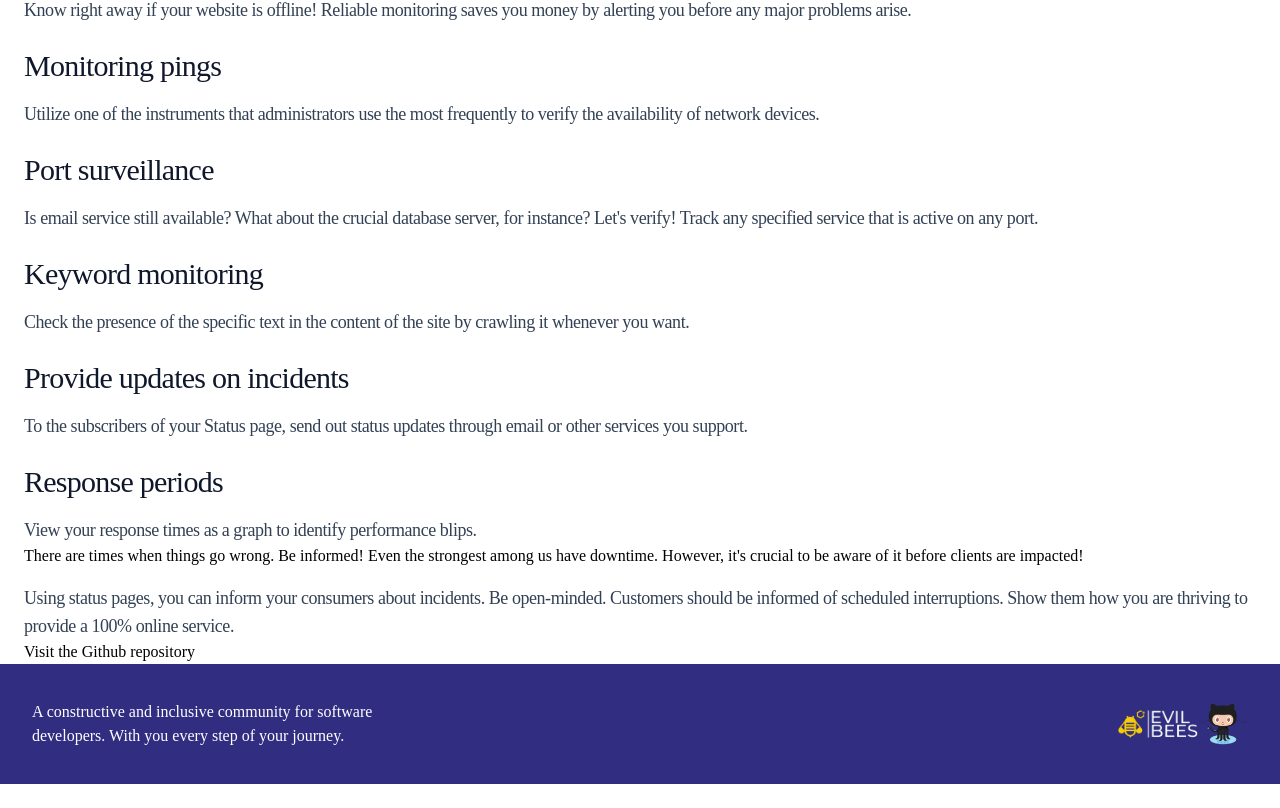
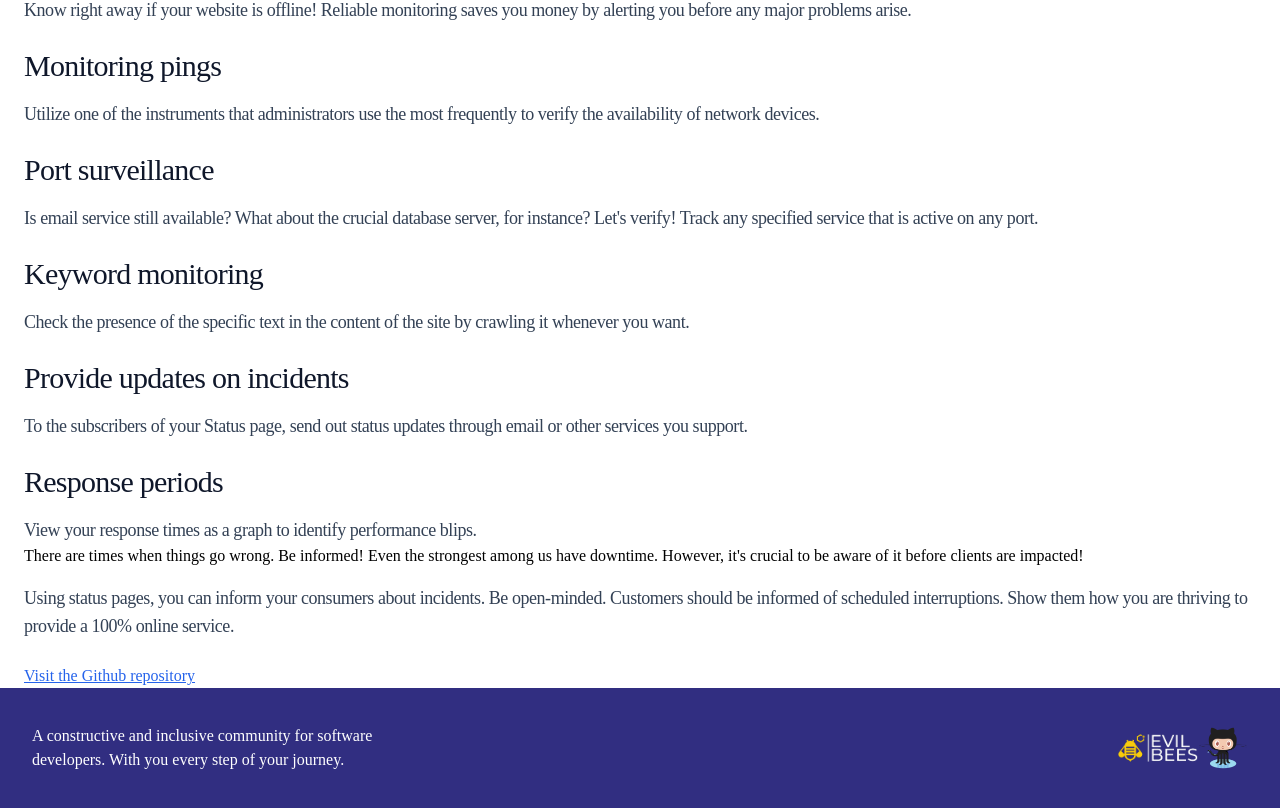
Before and after one commit to nikolap994/evil_bees, a Next.js app: page /projects/alertit in a window 1280 px wide. Shown: the part 348-1156 px from the top of the page. Before the commit the page ends 1132 px from the top, so only its background shows below. Built offline with nearby package versions, Linux system fonts and the light colour scheme.

Commit message:
Fix link classes

```diff
--- a/pages/projects/alertit.js
+++ b/pages/projects/alertit.js
@@ -69,7 +69,8 @@ export default function AlertIt() {
 					open-minded. Customers should be informed of scheduled interruptions.
 					Show them how you are thriving to provide a 100% online service.
 				</p>
-				<Link href="https://github.com/Evil-Bees/alertit">Visit the Github repository</Link>
+				<br/>
+				<Link className="underline text-blue-600 hover:text-blue-800 visited:text-purple-600" href="https://github.com/Evil-Bees/alertit">Visit the Github repository</Link>
 			</div>
 		</>
 	);
```
